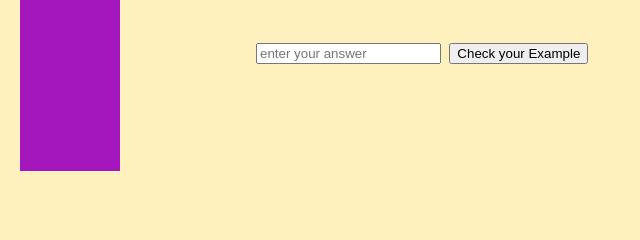
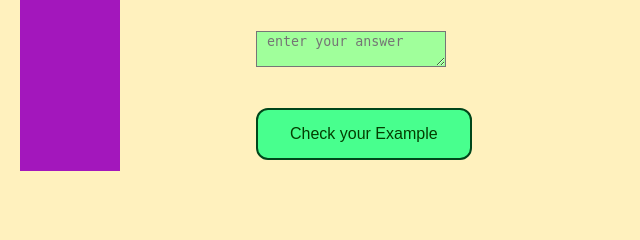
Before and after one commit to Alex-mkn36/gjpanese.io, a Flask app: page /result in a window 1280 px wide. Shown: the part 229-469 px from the top of the page, without its empty margins (0-640 px from the left). Run offline with Flask 3, Linux system fonts and the light colour scheme.

Commit message:
A bit more polished

```diff
--- a/main.py
+++ b/main.py
@@ -5,10 +5,12 @@ import random
 app = Flask(__name__)
 app.secret_key = "hi"
 
+
 @app.route("/")
 def home():
     session.clear()
     return render_template("index.html")
+
 
 @app.route("/generate", methods=["POST"])
 def generate():
--- a/static/css/style.css
+++ b/static/css/style.css
@@ -3,6 +3,7 @@ body {
     font-family: "Nunito", sans-serif;
     font-size: 30px;
     margin: 0;
+    color:#00461b;
 }
 a {
     text-decoration: none;
@@ -43,3 +44,36 @@ main{
     position:absolute;
     z-index: 10;
 }
+
+.textbox {
+    background: #a0ff9b;
+    padding-left: 10px;
+    margin: 0;
+}
+
+button {
+    background-color: #48ff8e;
+    border: none;
+    color: rgb(4, 62, 0);
+    padding: 15px 32px;
+    text-align: center;
+    text-decoration: none;
+    display: inline-block;
+    font-size: 16px;
+    margin: 0;
+    cursor: pointer;
+    border-radius: 12px;
+    border: #00461b solid 2px;
+}
+
+input {
+    background: #a0ff9b;
+    padding: 5px;
+    margin: 0;
+}
+
+select {
+    background: #a0ff9b;
+    padding: 10px;
+    margin: 0;
+}
--- a/templates/result.html
+++ b/templates/result.html
@@ -4,7 +4,8 @@
 <body>
     <p>Example is: {{ sentence }} </p>
     <form action="/check" method="POST">
-        <input type="text" name="answer" placeholder="enter your answer" maxlength="100" required>
+        <textarea class="textbox" name="answer" placeholder="enter your answer" maxlength="100" required></textarea>
+        <br><br>
         <button type="submit" name="redirect">Check your Example</button>
     </form>
     {% if marking %}
```
Also changed, not shown: gram.py (+13 -1 lines), templates/index.html (+5 -2 lines), templates/loading.html (+29 -1 lines).
